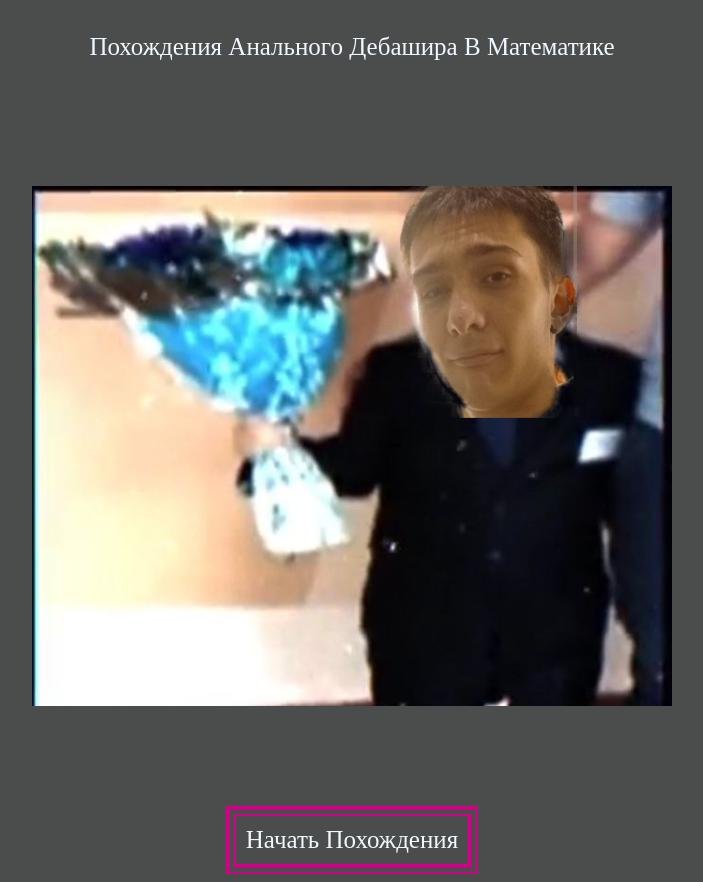
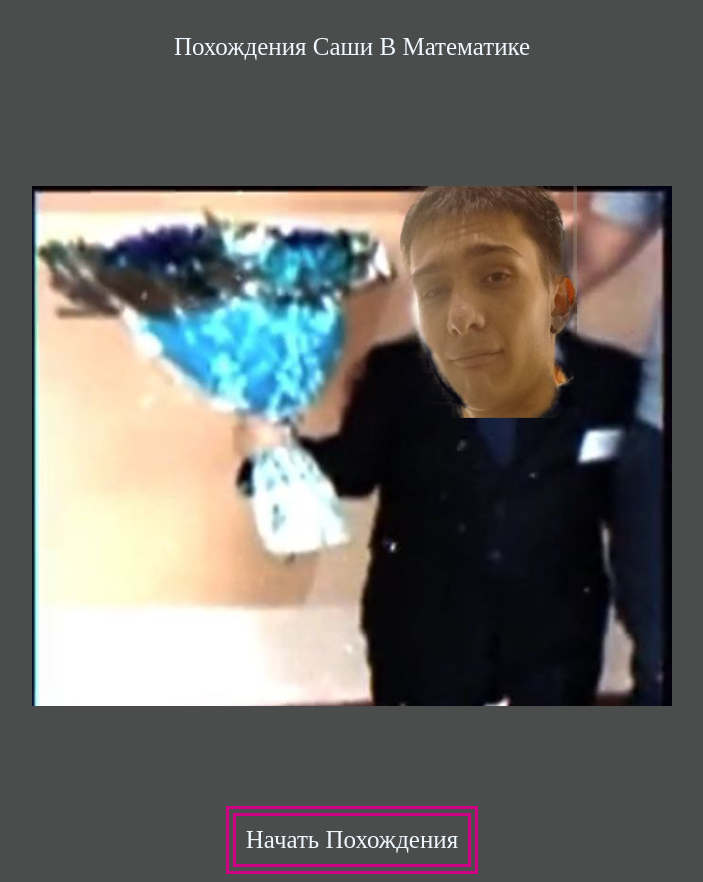
Before and after one commit to LavDaDi/snake, a plain HTML site: page index.html in a window 1280 px wide. Shown: the whole page, without its empty margins (288-991 px from the left). Drawn offline with Linux system fonts and the light colour scheme.

Commit message:
Update index.html

```diff
--- a/index.html
+++ b/index.html
@@ -8,7 +8,7 @@
 </head>
 <body>
     <main class="main">
-        <p class="title">Похождения Анального Дебашира В Математике
+        <p class="title">Похождения Саши В Математике
         </p>
         <img src="./img/photo_2023-12-27_19-54-50.png" alt="">
         <a href="main.html">Начать Похождения</a>
```
